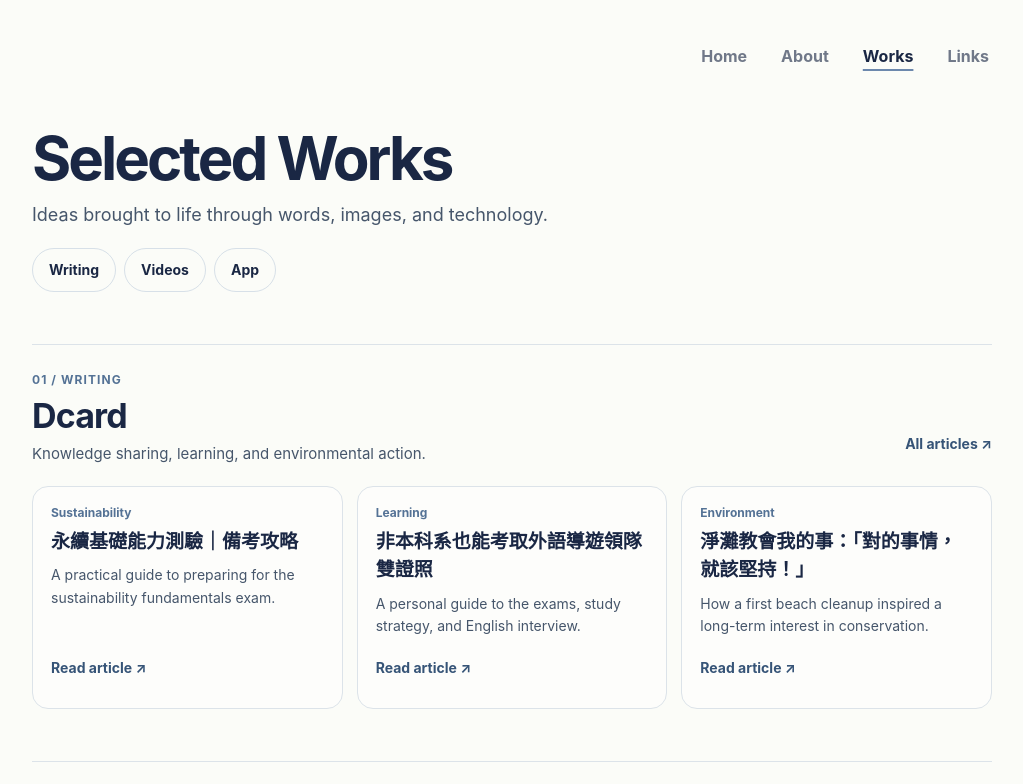
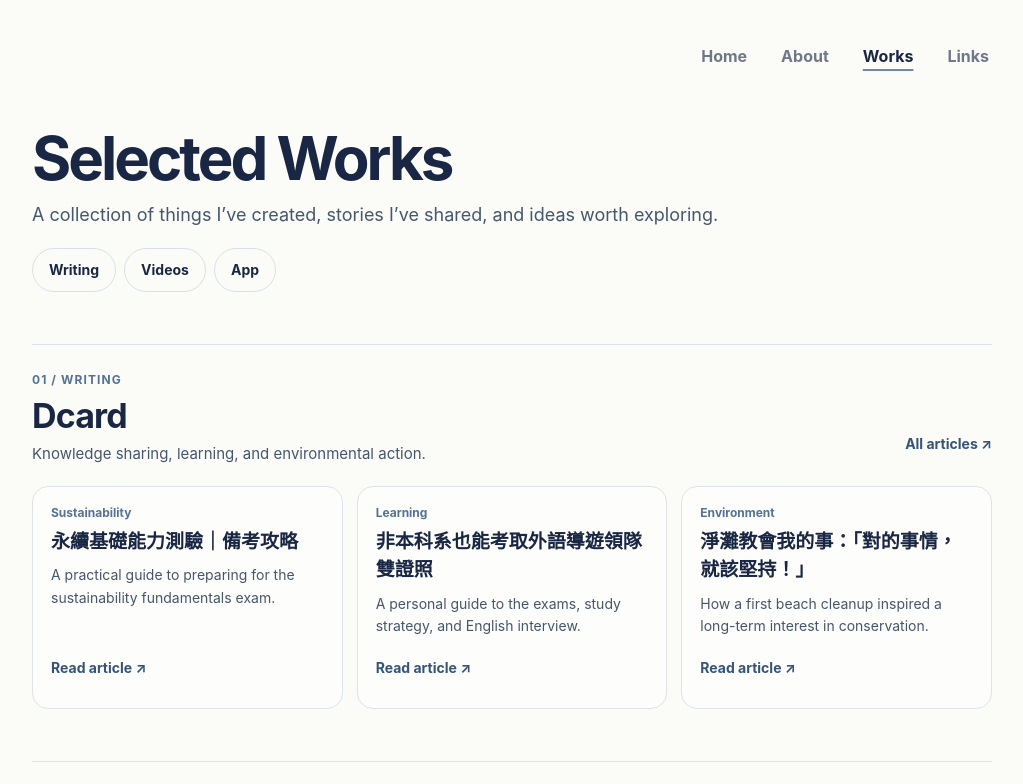
Before and after one commit to Hungtsai0223/hungpenguin, an Astro site: page /blog in a window 1280 px wide. Shown: the top 784 px of the page, without its empty margins (128-1151 px from the left). Built offline with nearby package versions, Linux system fonts and the light colour scheme; Astro itself is replaced by a stand-in of ours.

Commit message:
Give Selected Works a warmer personal introduction

```diff
--- a/src/pages/blog.astro
+++ b/src/pages/blog.astro
@@ -11,7 +11,7 @@ const instagram = "https://www.instagram.com/ifnoplastic.tw/reels/";
   <main class="portfolio">
     <header class="intro">
       <h1>Selected Works</h1>
-      <p>Ideas brought to life through words, images, and technology.</p>
+      <p>A collection of things I’ve created, stories I’ve shared, and ideas worth exploring.</p>
       <nav class="jump" aria-label="Portfolio sections">
         <a href="#writing">Writing</a><a href="#videos">Videos</a><a href="#app">App</a>
       </nav>
```
